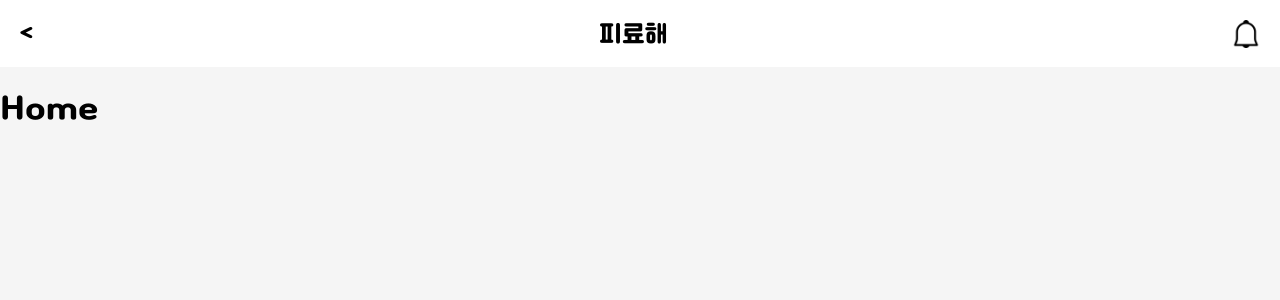
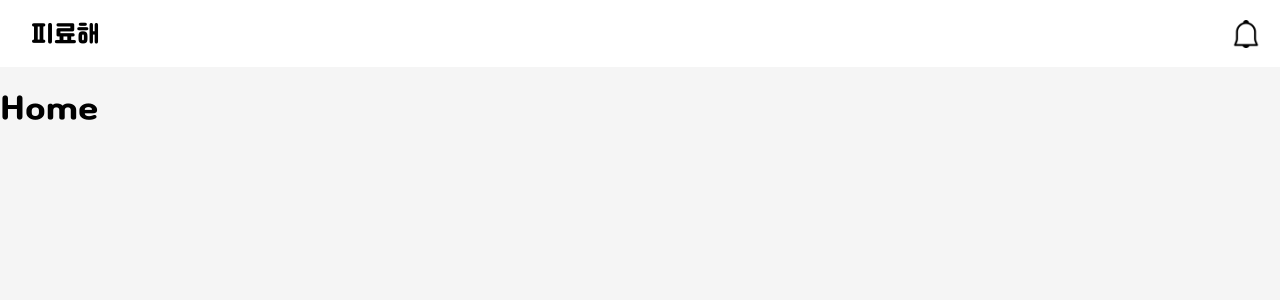
Before and after one commit to I-Send-The-P/piryohae-react-frontend, a React (Create React App) app: page /home in a window 1280 px wide. Shown: the top 300 px of the page. Built offline with nearby package versions, Linux system fonts and the light colour scheme.

Commit message:
baselayout backbutton on/off

```diff
--- a/src/App.js
+++ b/src/App.js
@@ -16,7 +16,7 @@ function App() {
         <Route
           path={ROUTES_PATH_HOME}
           element={
-            <BaseLayout title={"피료해"}>
+            <BaseLayout title={"피료해"} isHome={true}>
               <Home />
             </BaseLayout>
           }
--- a/src/components/Layout.jsx
+++ b/src/components/Layout.jsx
@@ -2,10 +2,10 @@ import { useNavigate } from "react-router-dom";
 
 const { styled } = require("styled-components");
 
-export const BaseLayout = ({ children, title }) => {
+export const BaseLayout = ({ children, title, isHome = false }) => {
   return (
     <Container>
-      <TopBar title={title} />
+      <TopBar title={title} isHome={isHome} />
       {children}
     </Container>
   );
@@ -72,11 +72,11 @@ const Alarm = styled.button`
   background-size: 100% 100%;
 `;
 
-const TopBar = ({ title }) => {
+const TopBar = ({ title, isHome }) => {
   const navigate = useNavigate();
   return (
     <TopBarStyle>
-      <BackButton onClick={() => navigate(-1)}>&lt;</BackButton>
+      {isHome ?? <BackButton onClick={() => navigate(-1)}>&lt;</BackButton>}
       <Logo>{title}</Logo>
       <Alarm />
     </TopBarStyle>
```
